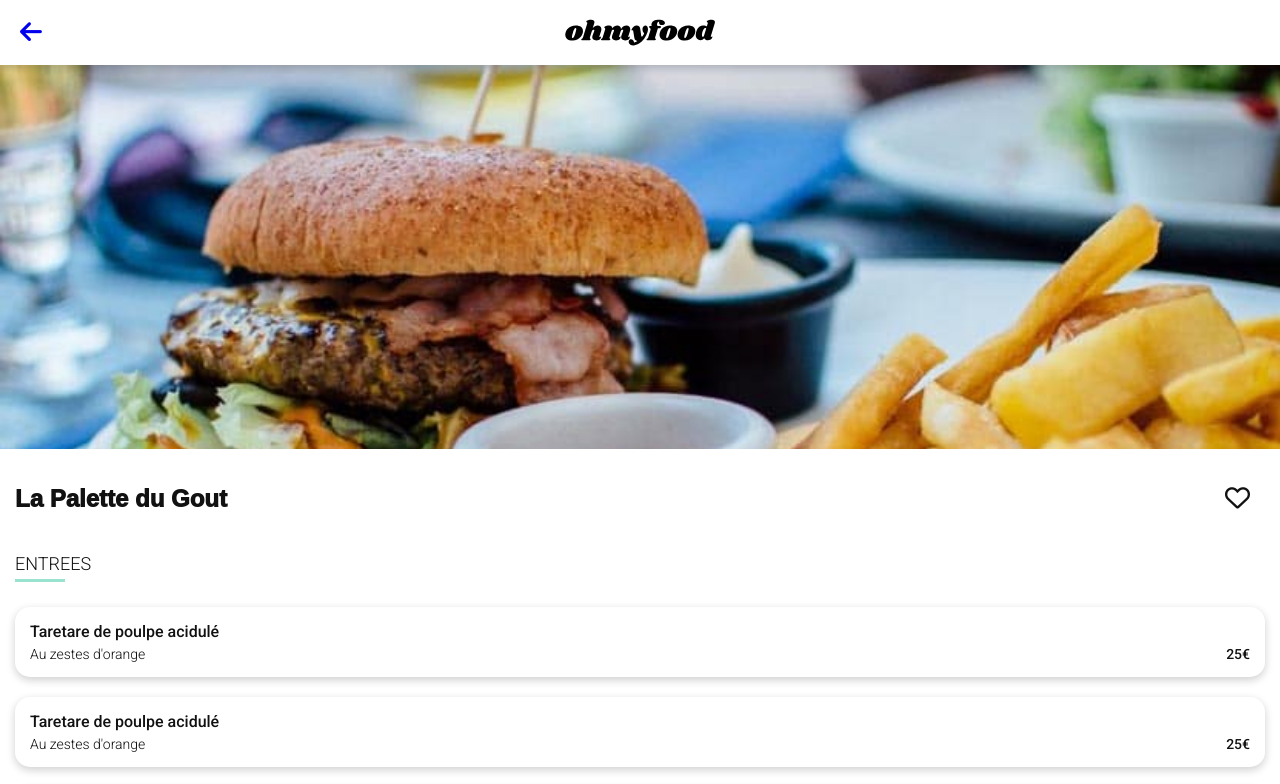
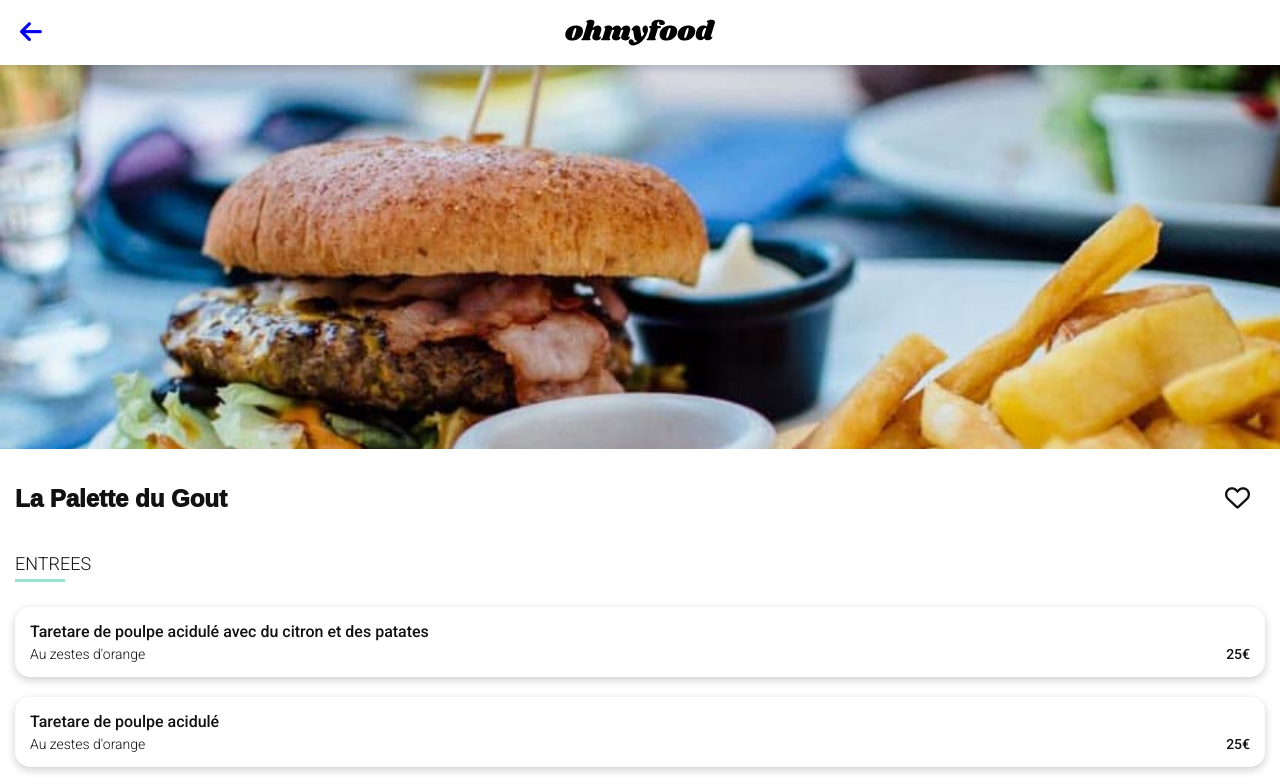
Before and after one commit to Romainbocquet/OhMyFood, a website: page pages/la-palette-du-gout.html in a window 1280 px wide. Shown: the top 784 px of the page. Drawn offline with Linux system fonts and the light colour scheme; a web font is replaced by a local one.

Commit message:
Text Overflow test

```diff
--- a/pages/la-palette-du-gout.html
+++ b/pages/la-palette-du-gout.html
@@ -56,7 +56,7 @@
             <input type="checkbox" name="menu_la_palette_du_gout" id="entree1" class="selected">
             <label for="entree1" class="plate plate--1">
               <span class="plate__texte">
-                <span class="plate__texte__title">Taretare de poulpe acidulé</span>
+                <span class="plate__texte__title">Taretare de poulpe acidulé avec du citron et des patates</span>
                 <span class="plate__texte__title">Au zestes d'orange</span>
               </span>
               <span class="plate__prix">25€</span>
```
